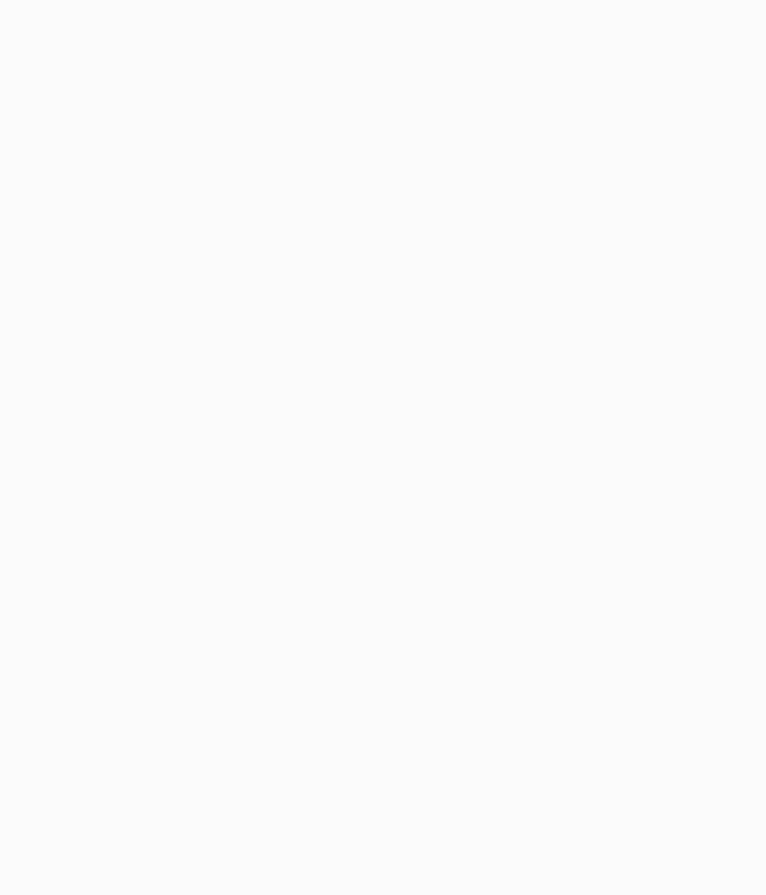
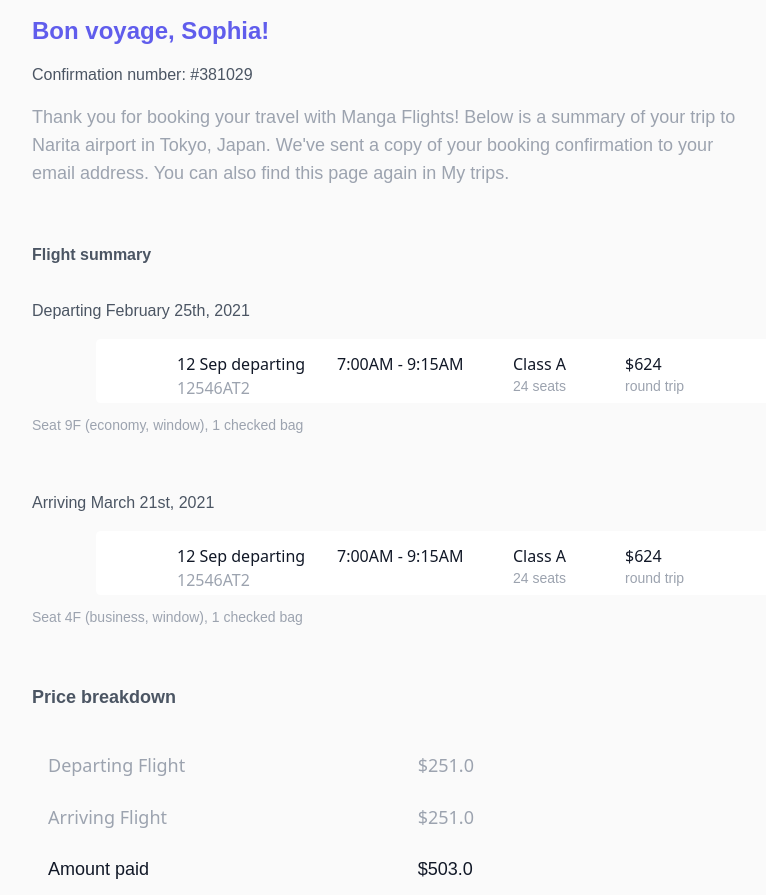
Before and after one commit to IsmailElShinnawy/Manga, a React (Create React App) app in the folder frontend/: page /flights/viewItinerary in a window 1280 px wide. Shown: the part 242-1137 px from the top of the page, without its empty margins (97-863 px from the left). Before the commit the page ends 800 px from the top, so only its background shows below. Built offline with nearby package versions, Linux system fonts and the light colour scheme.

Commit message:
user view itinerary ready

```diff
--- a/frontend/src/App.jsx
+++ b/frontend/src/App.jsx
@@ -9,7 +9,7 @@
 import LandingPage from './components/home/LandingPage';
 import ProvideAdminDashboard from './components/context/AdminDashboardContext';
 import ProvideFlights from './components/context/FlightsContext';
-
+import ViewItinerary from './components/flights/ViewItinerary';
 function App() {
   return (
     <ProvideAuth>
@@ -31,6 +31,9 @@
                 403 - You are not authorized to access this page
               </main>
             </Route>
+            <Route path='/flights/viewItinerary' exact>
+            <ViewItinerary />
+            </Route>
             <Route path='/flights' exact>
               <FlightsPage />
             </Route>
--- /dev/null
+++ b/frontend/src/components/flights/ViewItinerary.jsx
@@ -0,0 +1,87 @@
+
+import moment from 'moment';
+import React, { useEffect, useState } from 'react';
+import { useLocation } from 'react-router-dom';
+import { useHttpClient } from '../../hooks/http-hook';
+import { Button } from '../shared/UIKit/Buttons';
+import FlightsPage from './FlightsPage';
+
+function viewItinerary() {
+    return(
+
+<div className=' w-8/12 h-16 border-1 border-light-greenn rounded-lg px-16  mt-20 ml-16 mr-96 bg-grey-5'>
+<p className =' w-12/12 font-nunito text-lg leading-5 text-light-greenn  h-5  pt-5 pb-5 pl-6, pr-12' >Your flight has been booked successfully! Your confirmation number is #381029
+
+</p>
+
+<div className='text-primary font-nunito font-extrabold text-2xl  mt-10 '>
+          <h1>Bon voyage, Sophia!</h1> </div>
+
+<div className = 'font-nunito font-medium text-gray-600 mt-4  '>
+<h1> Confirmation number: #381029</h1>
+</div>
+<div className ='font-nunito font-light text text-gray-400  text-lg mt-4'>
+    <h1>Thank you for booking your travel with Manga Flights! Below is a summary of your trip to Narita airport in Tokyo, Japan. We've sent a copy of your booking confirmation to your email address. You can also find this page again in My trips. </h1>
+</div>
+<div className= 'font-nunito text-gray-600 font-bold h-8 mt-14'>
+<h1>Flight summary</h1>
+</div>
+<div className='font-nunito mt-6 h-6  text-gray-600'>
+    <h1>Departing February 25th, 2021</h1>
+</div>
+<div className=' w-full h-16 border-1  border-white  rounded-4  mt-4 ml-16 mr-96 bg-white'>
+<div className=' ml-20 mt-3 h-5 text-gray-900'> <h1>12 Sep departing </h1>
+     </div>
+<div className='mt-1 ml-20 text h-5 text-gray-400 font-light'> <h1>12546AT2</h1>
+</div>
+<div className='ml-60   -mt-11 text-gray-900 h-5 '> <h1>7:00AM - 9:15AM </h1>
+<div className='ml-44 -mt-6 text-gray-900 h-5 '> <h1>Class A </h1>
+<div className ='font-nunito font-light text text-gray-400  text-sm  '> <h1>24 seats</h1></div>
+<div className='ml-28  -mt-11 text-gray-900 h-5 '> <h1>$624 </h1>
+<div className ='font-nunito font-light text text-gray-400  text-sm  '> <h1>round trip</h1></div>
+</div>
+</div>
+</div>
+</div>
+<div className ='font-nunito  mt-3 font-light text text-gray-400  text-sm  '> <h1>Seat 9F (economy, window), 1 checked bag</h1></div>
+
+<div className= 'font-nunito text-gray-600  h-6 mt-14'>
+<h1>Arriving March 21st, 2021 </h1> </div>
+<div className=' w-full h-16 border-1  border-white  rounded-4  mt-4 ml-16 mr-96 bg-white'>
+<div className=' ml-20 mt-3 h-5 text-gray-900'> <h1>12 Sep departing </h1>
+     </div>
+<div className='mt-1 ml-20 text h-5 text-gray-400 font-light'> <h1>12546AT2</h1>
+</div>
+<div className='ml-60   -mt-11 text-gray-900 h-5 '> <h1>7:00AM - 9:15AM </h1>
+<div className='ml-44 -mt-6 text-gray-900 h-5 '> <h1>Class A </h1>
+<div className ='font-nunito font-light text text-gray-400  text-sm  '> <h1>24 seats</h1></div>
+<div className='ml-28  -mt-11 text-gray-900 h-5 '> <h1>$624 </h1>
+<div className ='font-nunito font-light text text-gray-400  text-sm  '> <h1>round trip</h1></div>
+</div>
+</div>
+</div>
+</div>
+<div className ='font-nunito  mt-3 font-light text text-gray-400  text-sm  '> <h1>Seat 4F (business, window), 1 checked bag</h1></div>
+
+<div className= 'font-nunito text-gray-600 font-bold text-lg h-8 mt-14'><h1>Price breakdown</h1></div>
+<div className='w-full grid grid-cols-2 border-b-1 border-pale-purple last:border-b-0 py-3 px-4  '>
+      <div className='col-span-1  mt-6 font-light text-gray-400 text-lg'> <h1>Departing Flight</h1> </div>
+      <div className='col-span-1 font-light text-gray-400 text-lg ml-6 mt-6'><h1>$251.0</h1></div>
+      <div className='col-2-span-1 mt-6 font-light text-gray-400 text-lg'> <h1>Arriving Flight</h1> </div>
+      <div className='col-2-span-2 font-light text-gray-400 text-lg ml-6 mt-6'><h1>$251.0</h1></div>
+
+      <div className=' font-nunito mt-6 text-gray-900 text-lg'> <h1>Amount paid</h1></div>
+      <div className=' font-nunito mt-6 ml-6 text-gray-900 text-lg'> <h1>$503.0</h1> </div>
+    </div>
+
+
+
+</div>
+
+
+
+    )
+};
+
+
+export default viewItinerary;
--- a/frontend/tailwind.config.js
+++ b/frontend/tailwind.config.js
@@ -19,6 +19,10 @@
         hover: '#F6F6FE',
         'input-border': '#A1B0CC',
         'pale-purple': '#E9E8FC',
+        'grey-5' :'#EAFFFB',
+        'light-greenn' :'#007B65',
+
+
       },
       minWidth: {
         '1/4': '25%',
```
